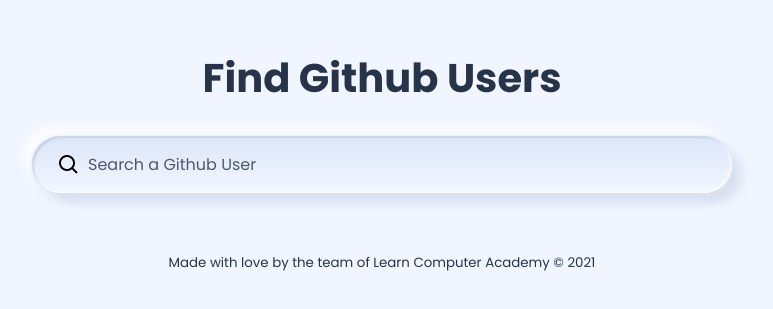
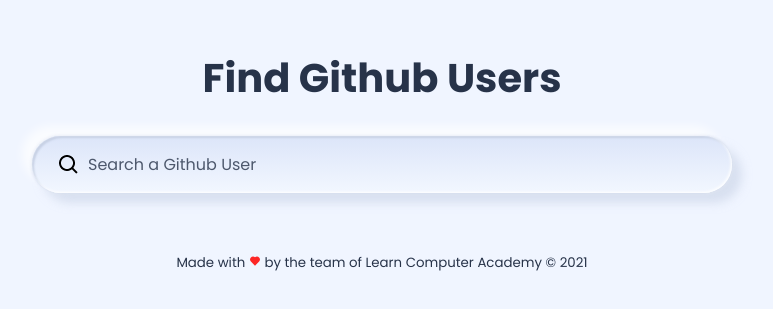
Before and after one commit to learncomputeracademy/github-profile, a website: page index.html in a window 1280 px wide. Shown: the part 225-534 px from the top of the page, without its empty margins (258-1031 px from the left). Drawn offline with nearby package versions, Linux system fonts and the light colour scheme.

Commit message:
Update index.html

```diff
--- a/index.html
+++ b/index.html
@@ -19,7 +19,7 @@
     <main id="main"></main>
 
     <footer>
-        <small>Made with love by the team of <a href="https://learncomputer.in/" target="_blank">Learn Computer Academy</a> &copy; 2021</small>
+        <small>Made with <svg xmlns="http://www.w3.org/2000/svg" width="12" height="12" viewBox="0 0 24 24" style="fill:rgba(253, 38, 38, 1);transform:;-ms-filter:"><path d="M20.205,4.791c-1.137-1.131-2.631-1.754-4.209-1.754c-1.483,0-2.892,0.552-3.996,1.558 c-1.104-1.006-2.512-1.558-3.996-1.558c-1.578,0-3.072,0.623-4.213,1.758c-2.353,2.363-2.352,6.059,0.002,8.412L12,21.414 l8.207-8.207C22.561,10.854,22.562,7.158,20.205,4.791z"></path></svg> by the team of <a href="https://learncomputer.in/" target="_blank">Learn Computer Academy</a> &copy; 2021</small>
     </footer>
     <script src="https://cdnjs.cloudflare.com/ajax/libs/axios/0.21.1/axios.min.js" integrity="sha512-bZS47S7sPOxkjU/4Bt0zrhEtWx0y0CRkhEp8IckzK+ltifIIE9EMIMTuT/mEzoIMewUINruDBIR/jJnbguonqQ==" crossorigin="anonymous"></script>
     <script src="script.js"></script>
```
